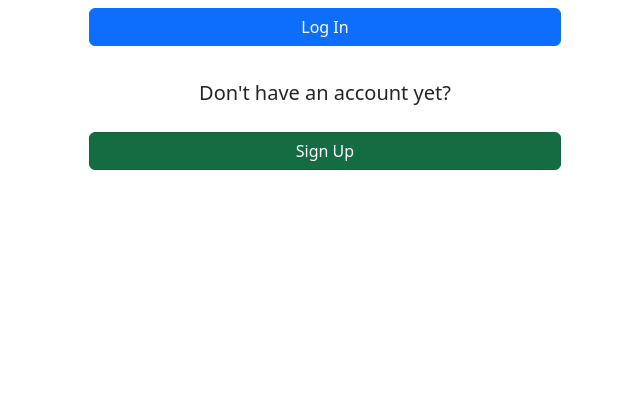
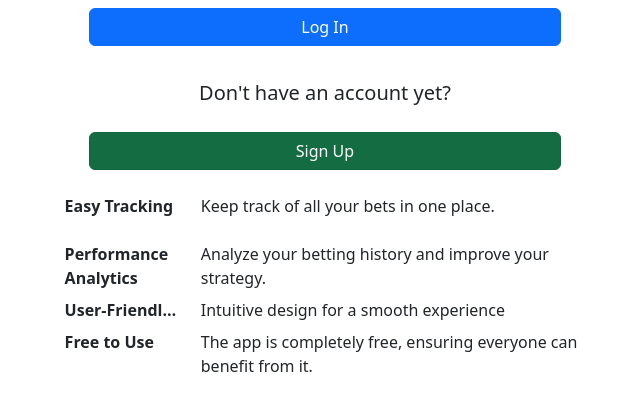
Before and after one commit to nicoferreira90/bet_tracker_orange, a Django app: page / in a window 1280 px wide. Shown: the part 184-595 px from the top of the page, without its empty margins (315-955 px from the left). Run offline with Django 5.2, Linux system fonts and the light colour scheme.

Commit message:
added about page

```diff
--- a/analytics/views.py
+++ b/analytics/views.py
@@ -71,7 +71,7 @@ class AnalyticsWithResultsView(LoginRequiredMixin, TemplateView):
         if filter_result and filter_result != 'category-all':
             bet_set = bet_set.filter(result=filter_result)
 
-        print("Filtered bets:", bet_set)  # Debugging line to show the queryset
+        #print("Filtered bets:", bet_set)  # Debugging line to show the queryset
         return bet_set
 
 
--- a/pages/urls.py
+++ b/pages/urls.py
@@ -1,8 +1,9 @@
 
 from django.urls import path
-from .views import HomePageView
+from .views import HomePageView, AboutPageView
 
 urlpatterns = [
     path("", HomePageView.as_view(), name="home_page"),
+    path("about/", AboutPageView.as_view(), name="about_page"),
 
 ]
--- a/pages/views.py
+++ b/pages/views.py
@@ -9,3 +9,6 @@ class HomePageView(TemplateView):
             # Redirect or render a different template if logged in
             return redirect('bets/history/')
         return super().dispatch(request, *args, **kwargs)
+
+class AboutPageView(TemplateView):
+    template_name = "about_page.html"
--- a/templates/base.html
+++ b/templates/base.html
@@ -19,7 +19,7 @@
                 <span class="navbar-brand mb-0 h1">BetView</span>
                 <span class="navbar-brand mb-0 h1"><a href={% url "bet_history" %}>Betting History</a></span>
                 <span class="navbar-brand mb-0 h1"><a href="{% url "analytics_page" %}">Analytics</a></span>
-                <span class="navbar-brand mb-0 h1"><a href="#">About this App</a></span>
+                <span class="navbar-brand mb-0 h1"><a href="{% url "about_page" %}">About this App</a></span>
 
 
                 <span class="navbar-brand mb-0 h1">
--- a/templates/home_page.html
+++ b/templates/home_page.html
@@ -3,16 +3,38 @@
 {% block content %}
 <div class="m-4">
     <h1 class="text-center">Welcome to BetView</h1>
-    <p class="lead text-center">
+    <p class="lead text-center" style="font-weight: 400">
         A very simple, free-to-use bet tracker, with some analytics.
     </p>
 
     <div class="d-grid gap-2 col-6 mx-auto">
         <a href="{% url "login" %}" class="btn btn-primary mx-4 mb-4">Log In</a>
-        <p class="lead text-center">
+        <p class="lead text-center" style="font-weight: 400">
             Don't have an account yet?
         </p>
         <a href="{% url "signup" %}" class="btn btn-success active mx-4 mb-4">Sign Up</a>
+    </div>
+
+    <div class="d-grid gap-2 col-6 mx-auto">
+
+        <dl class="row">
+
+        <dt class="col-sm-3">Easy Tracking</dt>
+        <dd class="col-sm-9">
+          <p>Keep track of all your bets in one place.</p>
+        </dd>
+
+        <dt class="col-sm-3">Performance Analytics</dt>
+        <dd class="col-sm-9">Analyze your betting history and improve your strategy.</dd>
+
+        <dt class="col-sm-3 text-truncate">User-Friendly Interface</dt>
+        <dd class="col-sm-9">Intuitive design for a smooth experience</dd>
+
+        <dt class="col-sm-3 text-truncate">Free to Use</dt>
+        <dd class="col-sm-9">The app is completely free, ensuring everyone can benefit from it.</dd>
+
+      </dl>
+     </div>
 
 </div>
 
```
Also changed, not shown: templates/about_page.html (+45 -0 lines).
